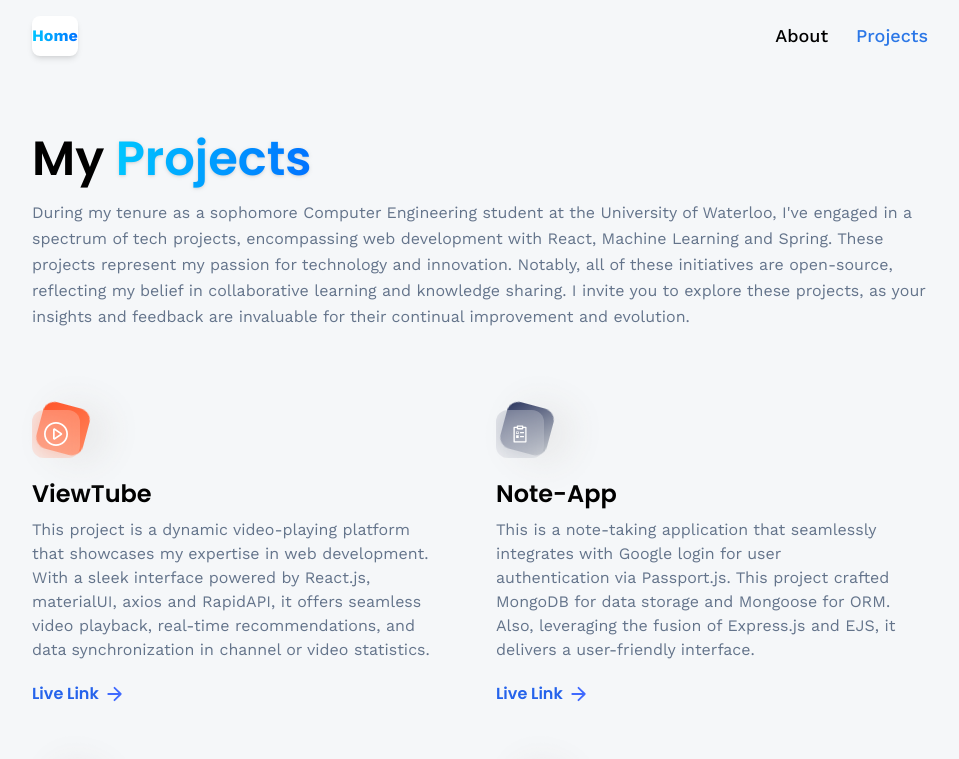
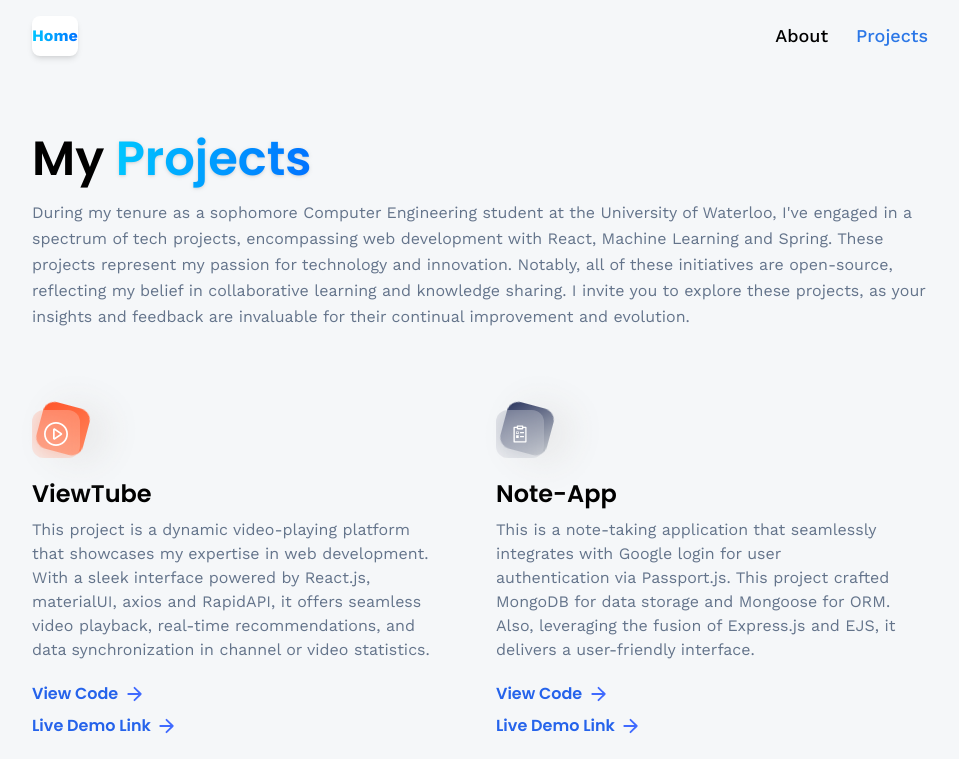
Before and after one commit to XiandaDu/3d_web, a React (Vite) app: page /projects in a window 1280 px wide. Shown: the top 759 px of the page, without its empty margins (160-1119 px from the left). Built offline with nearby package versions, Linux system fonts and the light colour scheme.

Commit message:
feat: demo link and source link seperated and added

```diff
--- a/src/constants/index.js
+++ b/src/constants/index.js
@@ -179,8 +179,8 @@ export const experiences = [
         date: "Jan 2024 - April 2024",
         points: [
            "Played a pivotal role in the development, test and deployment of some crucial internal APIs. Achieved seamless data transformation and system integration using Spring, OAuth2, and Jazz.",
-           "Diligently debugged complex codebases of large-scale projects, collaborating effectively with cross-functional teams and utilizing skills in SQL, JDBC, and SOAPUI.",
-           "Engineered a standalone project automating cloud-based log downloads, leveraging script automation, Gson, HttpClient, and MuleSoft.",
+           "Diligently debugged complex codebases of large-scale projects, collaborating effectively with cross-functional teams and utilizing skills in databse management using SQL and JDBC.",
+           "Engineered a standalone project automating cloud-based log downloads, leveraging script automation, Gson, HttpClient, SOAPUI and MuleSoft for development and stress testing",
            "Actively documented challenges, analyzed development and deployment hurdles, and proactively annotated legacy code to enhance company efficiency across various aspects."
         ],
     },
@@ -225,7 +225,7 @@ export const socialLinks = [
     {
         name: 'LinkedIn',
         iconUrl: linkedin,
-        link: 'https://ca.linkedin.com/in/xianda-du-304081250',
+        link: 'https://ca.linkedin.com/in/xianda',
     }
 ];
 
@@ -236,6 +236,7 @@ export const projects = [
         name: 'ViewTube',
         description: 'This project is a dynamic video-playing platform that showcases my expertise in web development. With a sleek interface powered by React.js, materialUI, axios and RapidAPI, it offers seamless video playback, real-time recommendations, and data synchronization in channel or video statistics.',
         link: 'https://github.com/XiandaDu/ViewTube',
+        demo: 'http://viewtube.allendu.me'
     },
     {
         iconUrl: note,
@@ -243,6 +244,7 @@ export const projects = [
         name: 'Note-App',
         description: 'This is a note-taking application that seamlessly integrates with Google login for user authentication via Passport.js. This project crafted MongoDB for data storage and Mongoose for ORM. Also, leveraging the fusion of Express.js and EJS, it delivers a user-friendly interface.',
         link: 'https://github.com/XiandaDu/Note-App',
+        demo: 'http://note-app.allendu.me'
     },
     {
         iconUrl: digit,
@@ -250,6 +252,7 @@ export const projects = [
         name: 'Digit Recognition',
         description: 'This is a digit recognition project, powered by Python, TensorFlow, and Jupyter Notebook for model training and evaluation, coupled with React.js for the frontend deployed on Vercel, enables the accurate identification of handwritten digits.',
         link: 'https://github.com/XiandaDu/Digit-Recognition',
+        demo: 'http://digit.allendu.me'
     },
     {
         iconUrl: snapgram,
@@ -257,6 +260,7 @@ export const projects = [
         name: 'Real Time Chat',
         description: 'Real-time chat application, crafted using Vue.js for the frontend, Spring Boot for the backend, and Websocket technology facilitated by socket.js, fosters real-time communication allowing users to exchange messages instantaneously in a dynamic and interactive environment.',
         link: 'https://github.com/XiandaDu/Real-Time-Chat',
+        demo: 'http://real-time-chat.allendu.me'
     },
     {
         iconUrl: school,
@@ -264,5 +268,6 @@ export const projects = [
         name: 'Campus Management System',
         description: 'The Campus Management System, developed using Spring Boot, MyBatis, and MySQL, along with Vue.js for the frontend, offers an integrated platform for streamlining administrative tasks, student management and teacher management within educational institutions.',
         link: 'https://github.com/XiandaDu/Campus-Management-System',
+        demo: 'http://www.allendu.me:81'
     },
 ];
--- a/src/pages/About.jsx
+++ b/src/pages/About.jsx
@@ -103,7 +103,7 @@ const About = () => {
                   {experience.points.map((point, index) => (
                     <li
                       key={`experience-point-${index}`}
-                      className='text-black-500/50 font-normal pl-1 text-sm'
+                      className='text-black-500 font-normal pl-1 text-sm'
                     >
                       {point}
                     </li>
--- a/src/pages/Projects.jsx
+++ b/src/pages/Projects.jsx
@@ -41,6 +41,8 @@ const Projects = () => {
                 {project.name}
               </h4>
               <p className='mt-2 text-slate-500'>{project.description}</p>
+
+              <div>
                 <div className='mt-5 flex items-center gap-2 font-poppins'>
                   <Link
                     to={project.link}
@@ -48,13 +50,29 @@ const Projects = () => {
                     rel='noopener noreferrer'
                     className='font-semibold text-blue-600'
                   >
-                  Live Link
+                    View Code
                   </Link>
                   <img
                     src={arrow}
                     alt='arrow'
                     className='w-4 h-4 object-contain'
                   />
+                </div>
+                <div className='mt-2 flex items-center gap-2 font-poppins'>
+                  <Link
+                    to={project.demo}
+                    target='_blank'
+                    rel='noopener noreferrer'
+                    className='font-semibold text-blue-600'
+                  >
+                    Live Demo Link
+                  </Link>
+                  <img
+                    src={arrow}
+                    alt='arrow'
+                    className='w-4 h-4 object-contain'
+                  />
+                </div>
               </div>
             </div>
           </div>
```
Also changed, not shown: 1 other file (tests, documents, lock files or other folders). Lines whose indentation alone changed are shown as unchanged.
